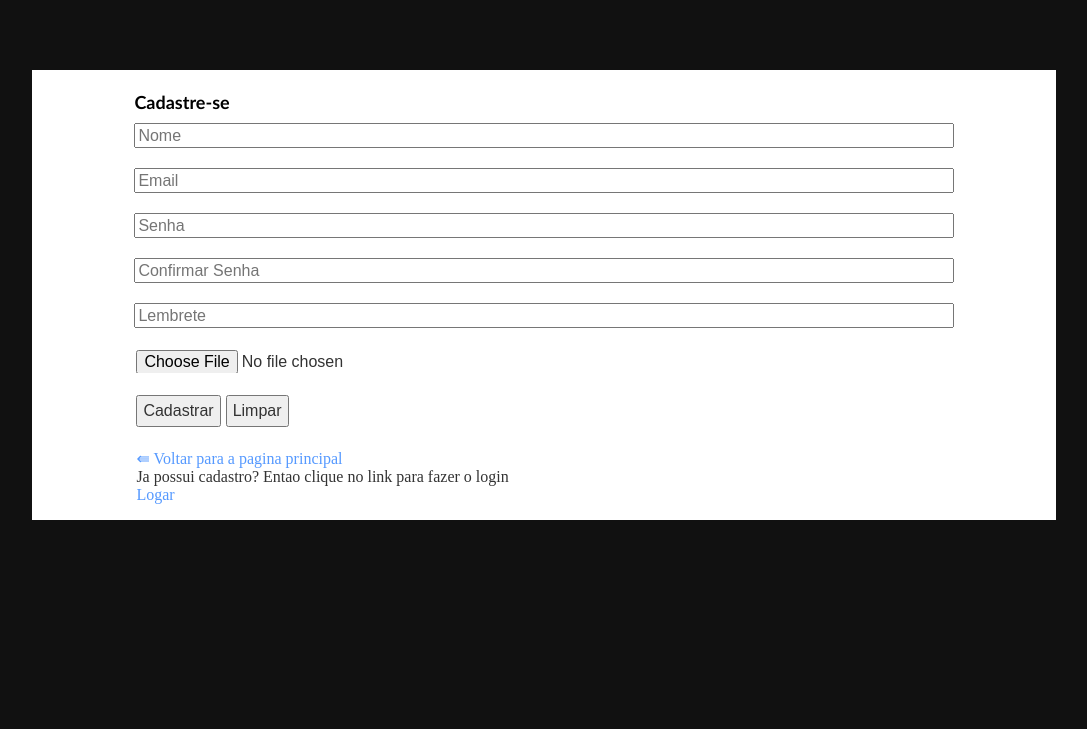
After one commit to cr4ck3r123/site_php_css, a PHP site: page /form_cadastro.php in a window 1280 px wide. The commit adds this page. Shown: the top 729 px of the page, without its empty margins (96-1183 px from the left). Run offline with PHP 8.4, Linux system fonts and the light colour scheme; some libraries are stand-ins or nearby versions.

Commit message:
Projeto php

```diff
--- a/css/formato.css
+++ b/css/formato.css
@@ -126,6 +126,7 @@ body{
 
 }
 
+
 .postagens_recentes{
     width: 100%;
     height: auto;
@@ -140,10 +141,37 @@ body{
 
 /*----------------------------Pagina de contato -------------------*/
 
+ #form_cadastro{
+        width: 80%;
+        min-height: 450px;
+        background-color: #FFF;
+        margin: 70px auto;
+        overflow: hidden;
+
+ }
+
+ #botoes, .botoes{
+     min-height: 30px;
+     width:80%;
+     margin: 10px 10%;
+     height: 30px;
+     float: left;
+     padding: 2px;
+     font-size: 16px;
+ }
+
+ .p_form{
+     color:#333;
+     font-size: 16px;
+     float:left;
+     width: 100%;
+ }
+
 .campos{
     width: 80%;
     margin: 10px 10%;
-    height: 30px;
+    height: 25px;
+    font-size: 16px;
     float: left;
     padding: 2px;
     }
@@ -154,6 +182,7 @@ body{
     min-height: 150px;
     float: left;
     padding: 2px;
+
     }
 
     .bt_enviar{
@@ -171,6 +200,24 @@ body{
         font-size: 16px;
     }
 
+    .bt_cad{
+        float:left;
+        font-size: 16px;
+        padding: 5px;
+        margin-right: 5px;
+    }
+
+    .form_link{
+        color:#59F;
+        font-size: 16px;
+        float: left;
+
+    }
+
+    .titulos{
+        color:black;
+        font-family: calibri, sans-serif;
+    }
 /*----------------------------Fim de contato -------------------*/
 
 
--- /dev/null
+++ b/form_cadastro.php
@@ -0,0 +1,59 @@
+<html>
+    <head>
+
+        <?php header("Content-Type: text/html; charset=iso-8859-1", true) ?>
+
+        <title> Site em php</title>
+        <!-- lib scripts -->
+        <script src="https://ajax.googleapis.com/ajax/libs/jquery/3.2.1/jquery.min.js"></script>
+        <link href="css/formato.css" rel="stylesheet" type="text/css"/>
+        <script type="text/javascript" src="https://ajax.googleapis.com/ajax/libs/jquery/1.5.0/jquery.min.js"></script>
+        <script type="text/javascript" src="http://ajax.microsoft.com/ajax/jquery/jquery-1.5.min.js"></script>
+
+        <link rel="stylesheet" src="sweetalert.css"/>
+        <script src="sweetalert.js"></script>
+
+
+    </head>
+    <body>
+
+
+        <div id="form_cadastro">
+            <br>
+            <h1 class="titulos" style="margin-left: 10%">Cadastre-se</h1>
+            <form action="cadastrar.php" method="POST" enctype="multipart/form-data">
+
+                <input type="text" name="nome" class="campos" placeholder="Nome">
+                <input type="email" name="email" class="campos" placeholder="Email">
+                <input type="password" name="senha" class="campos" placeholder="Senha">
+                <input type="password" name="repetesenha" class="campos" placeholder="Confirmar Senha">
+                <input type="text"  name="lembrete" class="campos" placeholder="Lembrete">
+                <input type="file" name="foto" class="campos">
+                <div id="botoes">
+                    <input type="submit" value="Cadastrar" id="btnClick" class="bt_cad">
+                    <input type="reset" value="Limpar" id="btnClick" class="bt_cad">
+                </div>
+            </form>
+            <div class="botoes">
+                <a href="index.php" class="form_link">&lAarr; Voltar para a pagina principal</a>
+                <p class="p_form">Ja possui cadastro? Entao clique no link para fazer o login</p>
+                <a href="login.php" class="form_link">Logar</a>
+            </div>
+            <div class="mostrar"></div>
+        </div>
+
+        <script>
+            $(document).ready(function () {
+                $("btnClick").on('click', function () {
+                    swal("Inserido com Sucesso!");
+                    /*   Swal.fire(
+                     'Good job!',
+                     'You clicked the button!',
+                     'success'
+                     );*/
+                });
+            });
+        </script>
+    </body>
+
+</html>
--- a/topo.php
+++ b/topo.php
@@ -1,4 +1,4 @@
 
 	<img src="img/logo.png" class="logo"/>
 	<a href="form_login.php" class="links_topo">Logar</a>
-	<a href="cadastro.php" class="links_topo"> Cadastre-se </a>
+        <a href="form_cadastro.php" class="links_topo"> Cadastre-se </a>
```
Also changed, not shown: cadastrar.php (added, +58 -0 lines), connect.php (added, +27 -0 lines), nbproject/private/private.xml (added, +12 -0 lines), sweetAlert.html (added, +42 -0 lines).
